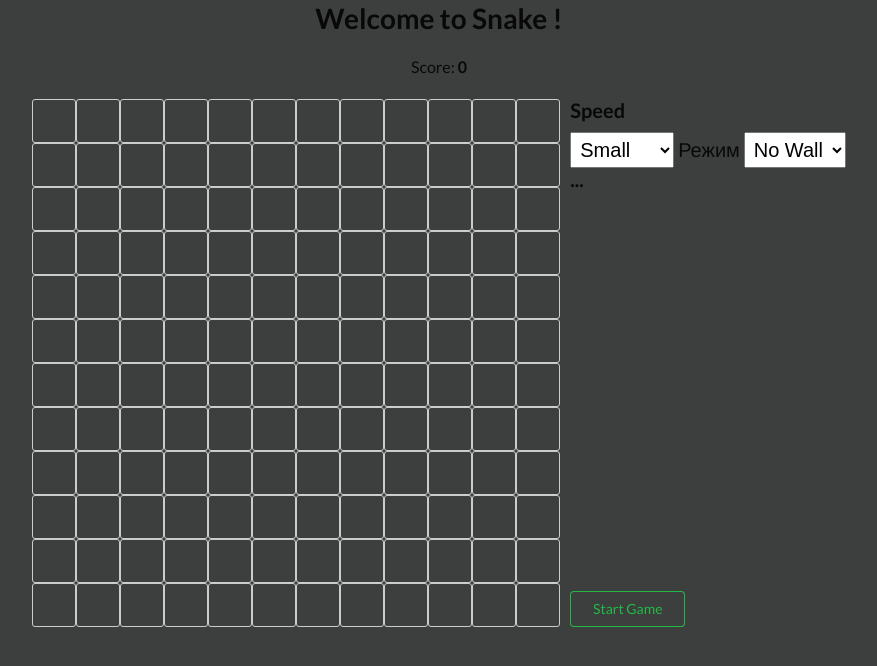
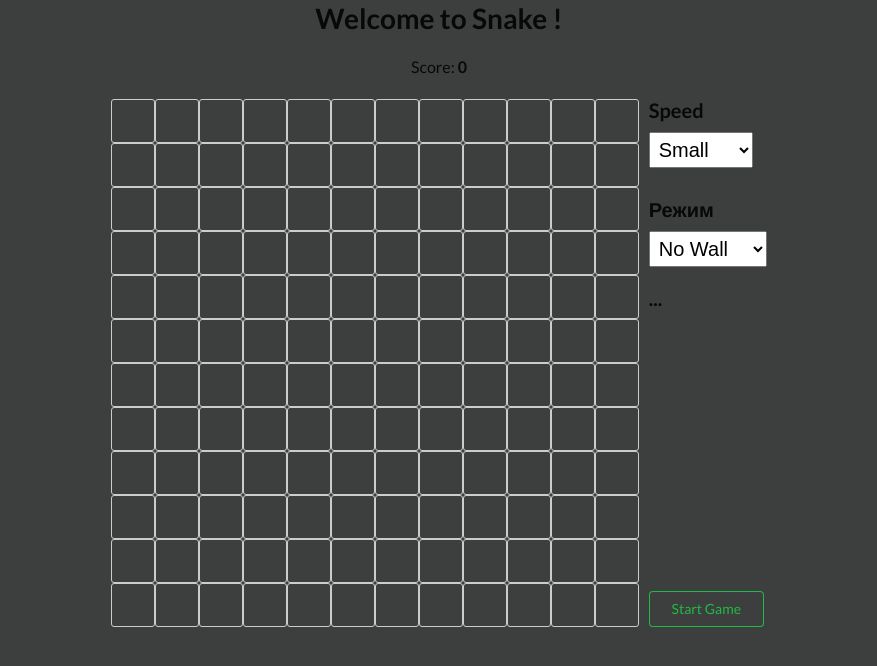
Before and after one commit to Own3Dqq/snake-game, a plain HTML site: page index.html in a window 1280 px wide. Shown: the whole page, without its empty margins (201-1078 px from the left). Drawn offline with nearby package versions, Linux system fonts and the light colour scheme.

Commit message:
update style

```diff
--- a/css/main.css
+++ b/css/main.css
@@ -35,6 +35,24 @@ section {
 	margin-right: 10px;
 }
 
+#snake-controls-form {
+	display: flex;
+	flex-direction: column;
+}
+
+.form__label {
+	display: flex;
+	flex-direction: column;
+	margin: 20px 0;
+}
+
+.subtitle {
+	font-weight: bold;
+	font-size: 20px;
+	padding: 10px 0;
+
+}
+
 .snake-wrapper {
 	display: flex;
 	margin: auto;
--- a/index.html
+++ b/index.html
@@ -3,7 +3,7 @@
   <head>
     <meta charset="UTF-8" />
     <meta name="viewport" content="width=device-width, initial-scale=1.0" />
-    <title>Document</title>
+    <title>Snake Game - A prove your skills</title>
     <link rel="stylesheet" href="https://cdn.jsdelivr.net/npm/semantic-ui@2.4.2/dist/semantic.min.css" />
     <script type="module" src="js/index.js"></script>
     <link rel="stylesheet" href="./css/main.css" />
@@ -27,7 +27,7 @@
                 <option value="50">Extra</option>
               </select>
             </label>
-            <label>
+            <label class="form__label">
               <span class="subtitle">Режим</span>
               <select id="stacked-mode" name="mode">
                 <option value="no-wall" selected>No Wall</option>
--- a/js/grid.js
+++ b/js/grid.js
@@ -19,7 +19,7 @@ export default class extends Manipulator {
       this.gridContainer.append(this.#createRow(index));
     }
   }
-  /* Создание ряда*/
+
   #createRow(row) {
     let fragment = new DocumentFragment();
     for (let index = 0; index < this.gridCount; index++) {
@@ -28,7 +28,7 @@ export default class extends Manipulator {
 
     return fragment;
   }
-  /* Создание клетки */
+
   #createCell(row, cell) {
     const div = document.createElement('div');
     div.classList.add(this.gridCellCssClass);
--- a/js/index.js
+++ b/js/index.js
@@ -54,7 +54,6 @@ class Snake extends Grid {
     this.#process = setInterval(() => {
       scoreValue.innerHTML = this.#score;
       let { cell, row } = this.#snake[0];
-      // let { cell, row } = #noWallMode();
 
       switch (this.direction) {
         case DR.LEFT:
@@ -148,9 +147,7 @@ class Snake extends Grid {
     }
   }
 
-  #checkOnTailCrash() {
-    //this.#message.innerHTML = 'Game Over';
-  }
+  #checkOnTailCrash() {}
 
   #clear() {
     let cells = this.find(`.${Snake.snakeCssClass}`, this.gridContainer);
```
Lines whose indentation alone changed are shown as unchanged.
